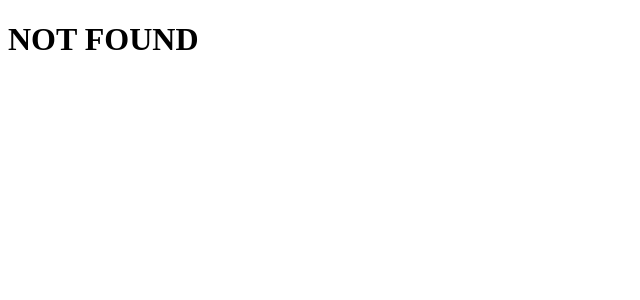
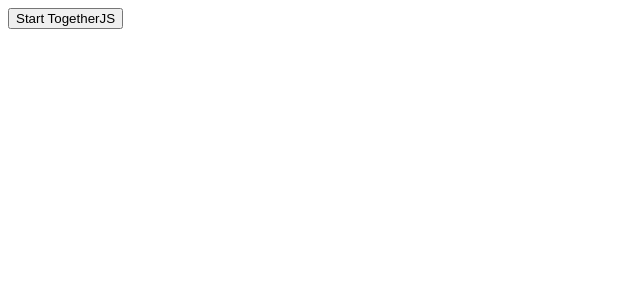
Before and after one commit to shogoroy/labs, a Next.js app: page /together-js in a window 1280 px wide. Before the commit this address had no page. Shown: the top 300 px of the page, without its empty margins (0-640 px from the left). Built offline with nearby package versions, Linux system fonts and the light colour scheme.

Commit message:
✨ Try togetherjs

```diff
--- /dev/null
+++ b/src/pages/together-js/index.tsx
@@ -0,0 +1,20 @@
+import React from "react"
+
+const TogetherJsDemoPage: React.VFC = () => {
+  return (
+    <>
+      <script src="https://togetherjs.com/togetherjs-min.js"></script>
+      <button
+        onClick={() => {
+          const TogetherJS = Reflect.get(window, "TogetherJS")
+          TogetherJS(this)
+          return false
+        }}
+      >
+        Start TogetherJS
+      </button>
+    </>
+  )
+}
+
+export default TogetherJsDemoPage
```
